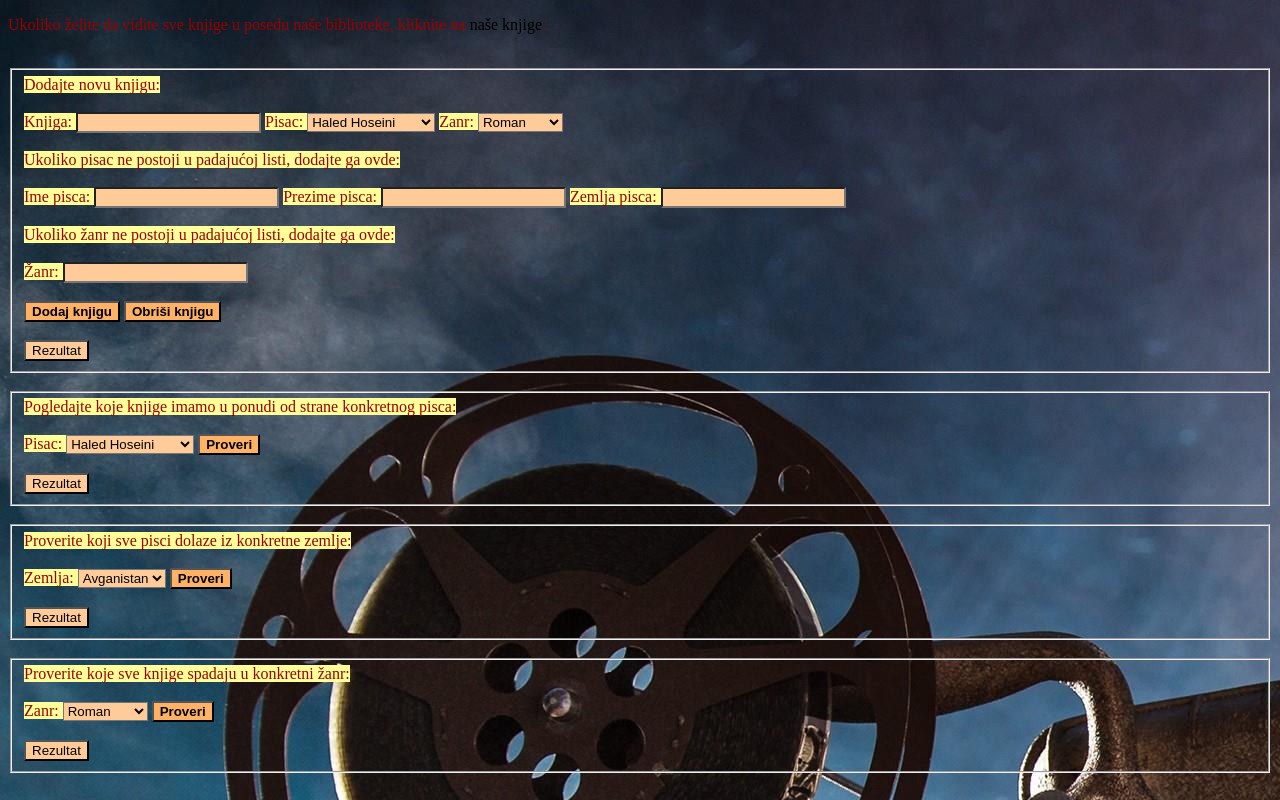
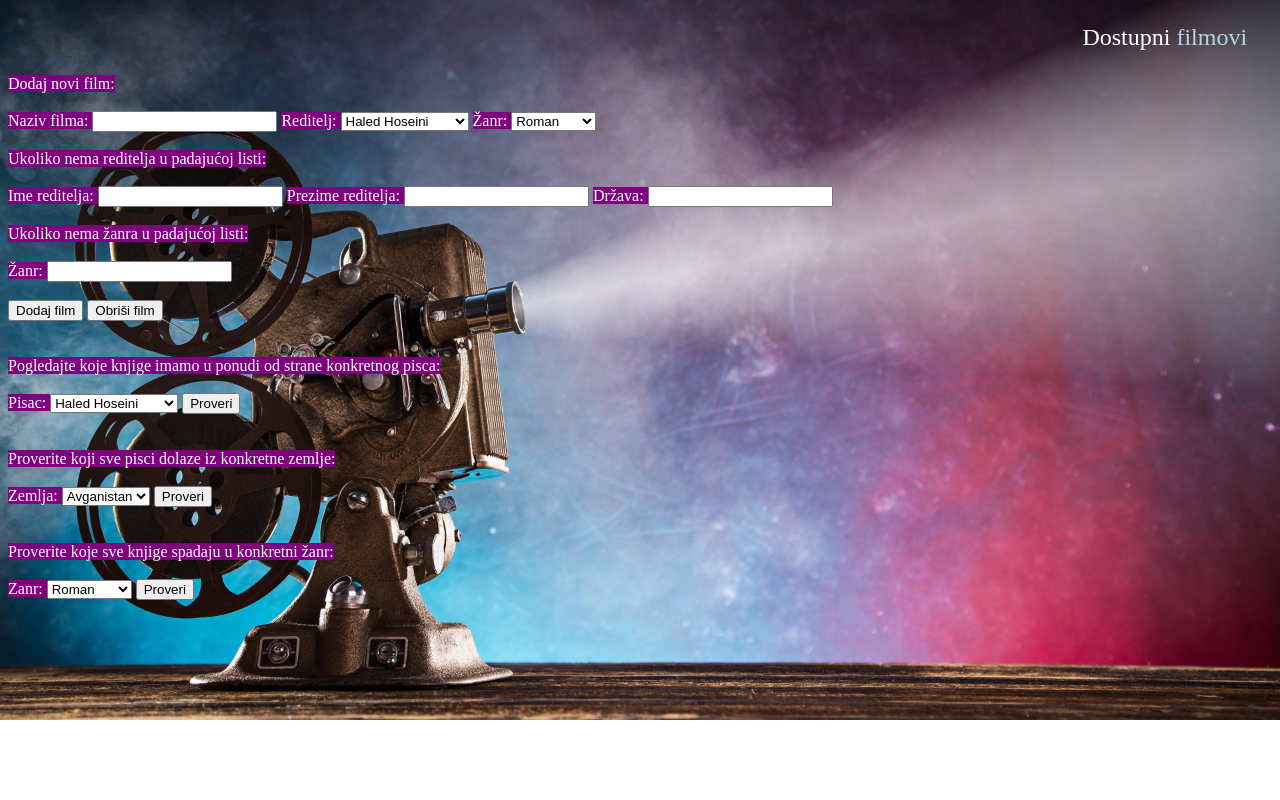
Before and after one commit to Tatjana1499/filmomanija, a PHP site: page /film.php in a window 1280 px wide. Run offline with PHP 8.4, Linux system fonts and the light colour scheme; data comes from the database, SQL or seed files in the repository.

Commit message:
Izrada stranice za film

```diff
--- a/film.php
+++ b/film.php
@@ -1,47 +1,35 @@
 <?php include "konekcija.php"?>
 <?php include "klase.php"?>
-
 <!DOCTYPE html>
 <html lang="en">
 <head>
  <meta charset="UTF-8">
  <meta http-equiv="X-UA-Compatible" content="IE=edge">
  <meta name="viewport" content="width=device-width, initial-scale=1.0">
- <title>Literatura</title>
-
+ <title>Film</title>
 <style>
-
   a{
-    color: black;
+    color: lightblue;
     text-decoration: none;
   }
   label{
-    background-color: #FFFF99;
+    background-color: purple;
   }
-
   body {
-  padding: 0;
+    padding: 0;
   font-weight: 10px;
   background: url("slika1.jpg");
-  color: #990000;
+  background-repeat: no-repeat;
+  background-size: cover;
+  color: white;
   }
+  .prikazFilmova{
+    position: relative;
+  left: 85%;
+  width: 200px;
+  font-size: x-large;
 
-  input{
-     background-color: #FFCC99;
-     color: black;
   }
-
-  select{
-    background-color: #FFCC99;
-     color: black;
-  }
-
-  button{
-    font-weight: bold;
-    background-color: #ffb266;
-    color: black;
-  }
-
   th{
      background-color: #ffb266;
   }
@@ -60,29 +48,16 @@
 
 </head>
 <body>
-   <!-- tabela svih knjiga koje postoje u biblioteci -->
-   <div id="PrikazSvihKnjiga">
-   <p>Ukoliko želite da vidite sve knjige u posedu naše biblioteke, kliknite na
-   <a href="sveknjige.php" target="_blank">naše knjige</a>.</p>
+   <div class="prikazFilmova">
+   <p>Dostupni
+   <a href="sviFilmovi.php" target="_blank">filmovi</a></p>
    </div>
-
-    <!-- div za prikazSvih -->
-   <div id="divZaPrikazSvih" style="display:none">
-    <label for="rbPrikaz">Prikaži sve: </label>
-    <a href="literatura.php"><input type="submit" value="Potvrdi" name="rbPrikaz" id="rbPrikaz"></a>
-   </div>
-   <br>
-
-   <!-- forma za dodavanje nove knjige -->
    <div id="FormaDodavanjeKnjige">
-   <fieldset>
    <form action="" method="post">
-   <label for="">Dodajte novu knjigu: </label><br><br>
-   <!-- <p>Dodajte novu knjigu: </p> -->
-     <label for="novaKnjiga">Knjiga: </label>
+   <label for="">Dodaj novi film: </label><br><br>
+     <label for="novaKnjiga">Naziv filma: </label>
      <input type="text" name="novaKnjiga" id="novaKnjiga">
-     <!-- padajuca lista svih pisaca -->
-     <label for="sviPisci">Pisac: </label>
+     <label for="sviPisci">Reditelj: </label>
      <select name="sviPisci" id="sviPisci">
        <?php
           $rezultatUpita = Pisac::vratiSvePisce($link);
@@ -95,8 +70,7 @@
           }
         ?>
      </select>
-     <!-- padajuca lista svih zanrova -->
-     <label for="sviZanrovi">Zanr: </label>
+     <label for="sviZanrovi">Žanr: </label>
      <select name="sviZanrovi" id="sviZanrovi">
         <?php
           $rezultatUpita = Zanr::vratiSveZanrove($link);
@@ -109,38 +83,32 @@
           }
         ?>
      </select>
-     <!-- dugme za brisanje knjige -->
-     <!-- u slucaju da mora da se dodaju novi pisac ili zanr -->
      </label>
      <br><br>
-     <label for="">Ukoliko pisac ne postoji u padajućoj listi, dodajte ga ovde: </label><br><br>
-     <!-- <p>Ukoliko pisac ne postoji u padajućoj listi, dodajte ga ovde: </p> -->
-     <label for="imeNovogPisca">Ime pisca: </label>
+     <label for="">Ukoliko nema reditelja u padajućoj listi: </label><br><br>
+     <label for="imeNovogPisca">Ime reditelja: </label>
      <input type="text" name="imeNovogPisca" id="imeNovogPisca">
-     <label for="prezimeNovogPisca">Prezime pisca: </label>
+     <label for="prezimeNovogPisca">Prezime reditelja: </label>
      <input type="text" name="prezimeNovogPisca" id="prezimeNovogPisca">
-     <label for="zemljaPisca">Zemlja pisca: </label>
+     <label for="zemljaPisca">Država: </label>
      <input type="text" name="zemljaPisca" id="zemljaPisca">
      <br><br>
-     <label for="">Ukoliko žanr ne postoji u padajućoj listi, dodajte ga ovde: </label><br><br>
-     <!-- <p>Ukoliko žanr ne postoji u padajućoj listi, dodajte ga ovde: </p> -->
+     <label for="">Ukoliko nema žanra u padajućoj listi: </label><br><br>
      <label for="noviZanr">Žanr: </label>
      <input type="text" name="noviZanr" id="noviZanr">
      <br>
      <br>
      <!-- dugme za dodavanje knjige -->
-     <button type="submit" name="dodavanjeKnjige" onclick="proveriFormuZaKnjige()">Dodaj knjigu</button>
-     <button type="submit" name="brisanje" onclick="proveriFormuZaBrisanjeKnjige()">Obriši knjigu</button>
+     <button type="submit" name="dodavanjeKnjige" onclick="proveriFormuZaKnjige()">Dodaj film</button>
+     <button type="submit" name="brisanje" onclick="proveriFormuZaBrisanjeKnjige()">Obriši film</button>
    </form>
    <br>
-   <input type="submit" value="Rezultat" onclick="skloniBlokove(blokovi1, 'divZaPrikazSvih')">
-   </fieldset>
+
    </div>
    <br>
 
    <div id="FormaListanjeKnjigaPoPiscima">
    <!-- forma za proveru knjiga po piscima -->
-   <fieldset>
    <form action="" method="post">
    <label for="">Pogledajte koje knjige imamo u ponudi od strane konkretnog pisca: </label><br><br>
    <!-- <p>Pogledajte koje knjige imamo u ponudi od strane konkretnog pisca: </p> -->
@@ -160,14 +128,10 @@
      <button type="submit" name="proveriKnjige">Proveri</button>
    </form>
    <br>
-   <input type="submit" value="Rezultat" onclick="skloniBlokove(blokovi2, 'divZaPrikazSvih')">
-   </fieldset>
    </div>
    <br>
-
    <div id="FormaListanjePisacaPoZemljama">
    <!-- forma za proveru pisaca po zemljama -->
-   <fieldset>
    <form action="" method="post">
    <label for="">Proverite koji sve pisci dolaze iz konkretne zemlje: </label><br><br>
    <!-- <p>Proverite koji sve pisci dolaze iz konkretne zemlje: </p> -->
@@ -187,15 +151,10 @@
      <button type="submit" name="proveriZemlje">Proveri</button>
    </form>
    <br>
-   <input type="submit" value="Rezultat" onclick="skloniBlokove(blokovi3, 'divZaPrikazSvih')">
-   </fieldset>
    </div>
    <br>
-
-
    <div id="FormaListanjeKnjigaPoZanrovima">
    <!-- forma za proveru knjiga po zanrovima -->
-   <fieldset>
    <form action="" method="post">
    <label for="">Proverite koje sve knjige spadaju u konkretni žanr: </label><br><br>
    <!-- <p>Proverite koje sve knjige spadaju u konkretni žanr: </p> -->
@@ -211,40 +170,13 @@
       <?php
         }
       ?>
-
    </select>
    <button type="submit" name="proveriZanr">Proveri</button>
    </form>
    <br>
-   <input type="submit" value="Rezultat" onclick="skloniBlokove(blokovi4, 'divZaPrikazSvih')">
-    </fieldset>
    </div>
-
-
-   <!-- javascript -->
-   <script>
-      var blokovi1 = ["PrikazSvihKnjiga", "FormaListanjeKnjigaPoPiscima",
-      "FormaListanjePisacaPoZemljama", "FormaListanjeKnjigaPoZanrovima"];
-
-      var blokovi2 = ["PrikazSvihKnjiga", "FormaDodavanjeKnjige",
-      "FormaListanjePisacaPoZemljama", "FormaListanjeKnjigaPoZanrovima"];
-
-      var blokovi3 = ["PrikazSvihKnjiga", "FormaListanjeKnjigaPoPiscima",
-      "FormaDodavanjeKnjige", "FormaListanjeKnjigaPoZanrovima"];
-
-      var blokovi4 = ["PrikazSvihKnjiga", "FormaListanjeKnjigaPoPiscima",
-      "FormaListanjePisacaPoZemljama", "FormaDodavanjeKnjige"];
-
-      var sviBlokovi = ["PrikazSvihKnjiga", "FormaDodavanjeKnjige", "FormaListanjeKnjigaPoPiscima",
-      "FormaListanjePisacaPoZemljama", "FormaListanjeKnjigaPoZanrovima"];
-
-   </script>
-
 </body>
 </html>
-
-
-
 <?php
    //dodavanje nove knjige u bazu
    if(isset($_POST['dodavanjeKnjige']))
```
